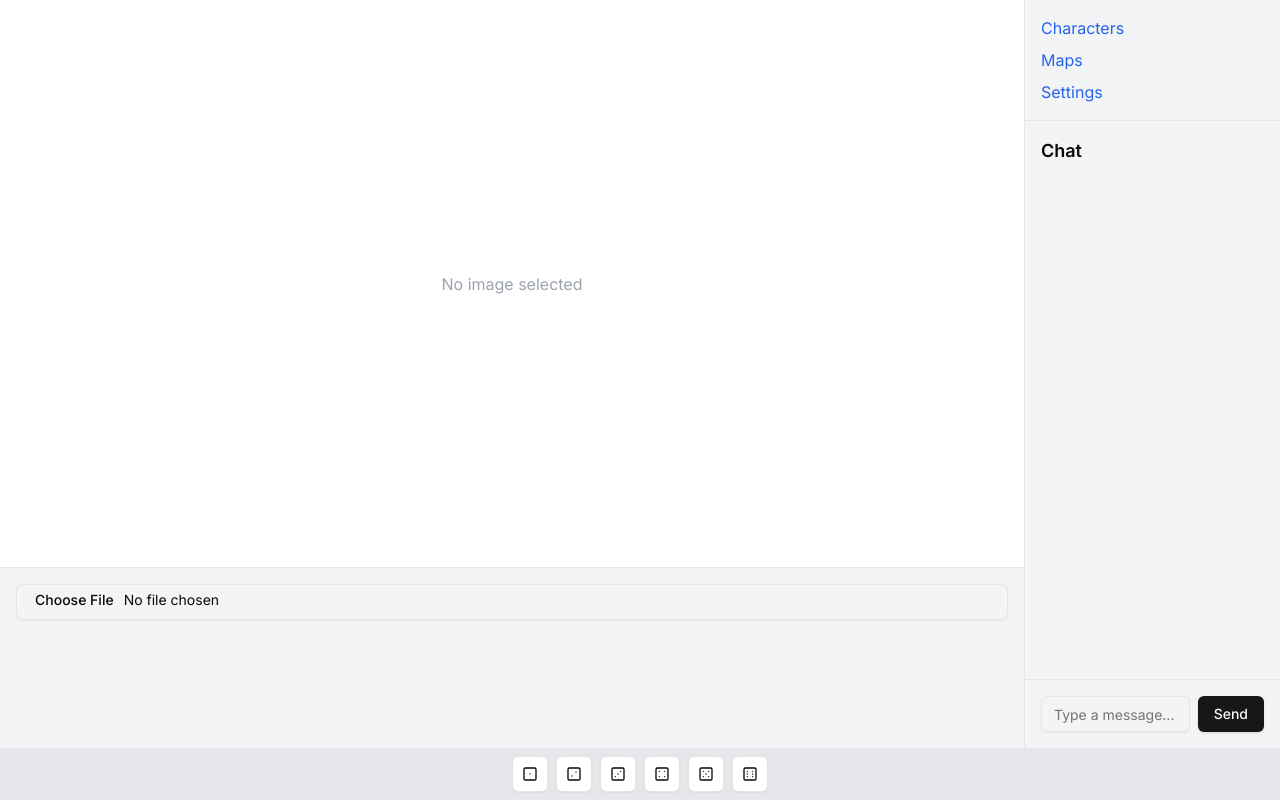
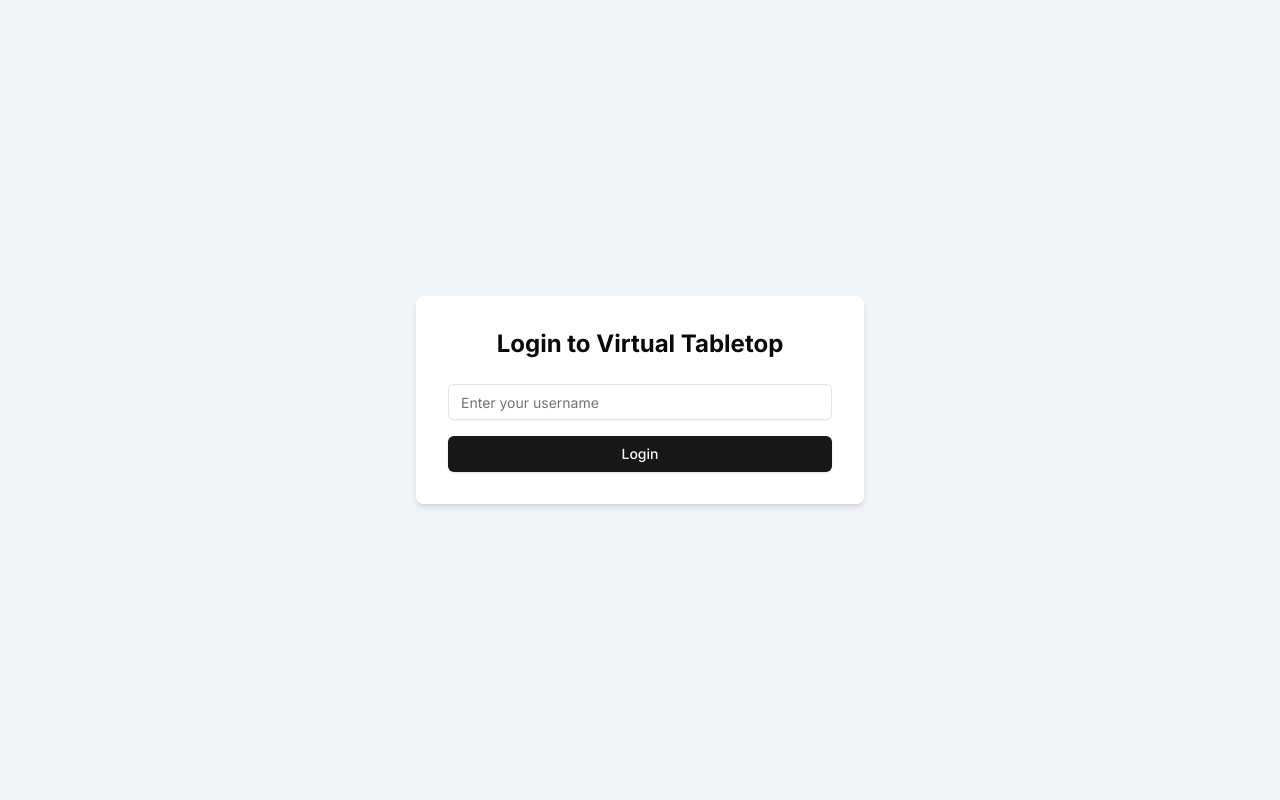
Before and after one commit to Pbeeltje/virtual-tabletop, a Next.js app: page / in a window 1280 px wide. Built offline with nearby package versions, Linux system fonts and the light colour scheme.

Commit message:
combat phase thingy

```diff
--- a/app/components/BottomBar.tsx
+++ b/app/components/BottomBar.tsx
@@ -2,19 +2,21 @@
 
 import { Button } from "@/components/ui/button"
 import { Dice1, Dice2, Dice3, Dice4, Dice5, Dice6 } from 'lucide-react'
+import EncounterButton from './EncounterButton'
 
 interface BottomBarProps {
   onDiceRoll: (sides: number, result: number) => void
+  onPhaseChange: (phase: string, color: string) => void
 }
 
-export default function BottomBar({ onDiceRoll }: BottomBarProps) {
+export default function BottomBar({ onDiceRoll, onPhaseChange }: BottomBarProps) {
   const rollDice = (sides: number) => {
     const result = Math.floor(Math.random() * sides) + 1
     onDiceRoll(sides, result)
   }
 
   return (
-    <div className="bg-gray-200 p-2 flex justify-center space-x-2">
+    <div className="bg-gray-200 p-2 flex justify-center space-x-2 items-center">
       <Button onClick={() => rollDice(4)} variant="outline" size="icon">
         <Dice1 className="h-4 w-4" />
       </Button>
@@ -33,6 +35,8 @@ export default function BottomBar({ onDiceRoll }: BottomBarProps) {
       <Button onClick={() => rollDice(20)} variant="outline" size="icon">
         <Dice6 className="h-4 w-4" />
       </Button>
+      <div className="border-l border-gray-400 h-6 mx-2"></div>
+      <EncounterButton onPhaseChange={onPhaseChange} />
     </div>
   )
 }
--- /dev/null
+++ b/app/components/EncounterButton.tsx
@@ -0,0 +1,51 @@
+'use client'
+
+import { useState } from 'react'
+import { Button } from "@/components/ui/button"
+import { X } from 'lucide-react'
+
+interface EncounterButtonProps {
+  onPhaseChange: (phase: string, color: string) => void
+}
+
+export default function EncounterButton({ onPhaseChange }: EncounterButtonProps) {
+  const [phase, setPhase] = useState('Encounter')
+  const phases = [
+    { name: 'Prepare', color: 'bg-blue-100' },
+    { name: 'Quick', color: 'bg-yellow-100' },
+    { name: 'Act', color: 'bg-red-100' },
+    { name: 'Release', color: 'bg-purple-100' }
+  ]
+
+  const handleClick = () => {
+    const currentIndex = phases.findIndex(p => p.name === phase)
+    const nextIndex = (currentIndex + 1) % phases.length
+    const nextPhase = phases[nextIndex]
+    setPhase(nextPhase.name)
+    onPhaseChange(nextPhase.name, nextPhase.color)
+    if (nextPhase.name === 'Prepare') {
+      onPhaseChange('NEW TURN', nextPhase.color)
+    }
+  }
+
+  const resetEncounter = () => {
+    setPhase('Encounter')
+    onPhaseChange('Encounter', 'bg-white')
+  }
+
+  return (
+    <div className="flex items-center">
+      <Button
+        onClick={handleClick}
+        className={`w-24 ${phase !== 'Encounter' ? phases.find(p => p.name === phase)?.color : ''}`}
+      >
+        {phase}
+      </Button>
+      {phase !== 'Encounter' && (
+        <Button onClick={resetEncounter} variant="ghost" size="icon" className="ml-2">
+          <X className="h-4 w-4" />
+        </Button>
+      )}
+    </div>
+  )
+}
--- /dev/null
+++ b/app/components/LoginForm.tsx
@@ -0,0 +1,35 @@
+'use client'
+
+import { useState } from 'react'
+import { Button } from "@/components/ui/button"
+import { Input } from "@/components/ui/input"
+
+interface LoginFormProps {
+  onLogin: (username: string) => void
+}
+
+export default function LoginForm({ onLogin }: LoginFormProps) {
+  const [username, setUsername] = useState('')
+
+  const handleSubmit = (e: React.FormEvent) => {
+    e.preventDefault()
+    if (username.trim()) {
+      onLogin(username.trim())
+    }
+  }
+
+  return (
+    <form onSubmit={handleSubmit} className="space-y-4">
+      <Input
+        type="text"
+        placeholder="Enter your username"
+        value={username}
+        onChange={(e) => setUsername(e.target.value)}
+        required
+      />
+      <Button type="submit" className="w-full">
+        Login
+      </Button>
+    </form>
+  )
+}
--- a/app/components/MainContent.tsx
+++ b/app/components/MainContent.tsx
@@ -5,6 +5,7 @@ import Image from 'next/image'
 import { Button } from "@/components/ui/button"
 import { Input } from "@/components/ui/input"
 import { ScrollArea } from "@/components/ui/scroll-area"
+import { Upload } from 'lucide-react'
 
 export default function MainContent() {
   const [selectedImage, setSelectedImage] = useState<string | null>(null)
@@ -41,27 +42,33 @@ export default function MainContent() {
           </div>
         )}
       </div>
-      <div className="p-4 bg-gray-100 border-t">
-        <Input
+      <div className="p-2 bg-gray-100 border-t flex items-center justify-between h-14">
+        <Button variant="ghost" size="icon" onClick={() => document.getElementById('file-upload')?.click()}>
+          <Upload className="h-4 w-4" />
+          <span className="sr-only">Upload image</span>
+        </Button>
+        <input
+          id="file-upload"
           type="file"
           accept="image/*"
           onChange={handleImageUpload}
-          className="mb-4"
+          className="hidden"
         />
-        <ScrollArea className="h-24">
+        <ScrollArea className="h-10 flex-grow mx-2">
           <div className="flex space-x-2">
             {uploadedImages.map((image, index) => (
               <Button
                 key={index}
                 variant="outline"
+                size="icon"
                 onClick={() => setSelectedImage(image)}
                 className="p-1"
               >
                 <Image
                   src={image}
                   alt={`Uploaded image ${index + 1}`}
-                  width={50}
-                  height={50}
+                  width={24}
+                  height={24}
                   objectFit="cover"
                 />
               </Button>
--- a/app/components/RightSideMenu.tsx
+++ b/app/components/RightSideMenu.tsx
@@ -5,6 +5,8 @@ import Link from 'next/link'
 import { Button } from "@/components/ui/button"
 import { Input } from "@/components/ui/input"
 import { ScrollArea } from "@/components/ui/scroll-area"
+//import { Popover, PopoverContent, PopoverTrigger } from "@/components/ui/popover"
+import { X } from 'lucide-react'
 
 type MessageType = 'user' | 'system'
 
@@ -12,20 +14,24 @@ interface ChatMessage {
   type: MessageType
   content: string
   timestamp: string
+  username: string
 }
 
 interface RightSideMenuProps {
   messages: ChatMessage[]
-  addMessage: (type: MessageType, content: string) => void
+  addMessage: (type: MessageType, content: string, username: string) => void
+  user: string
+  users: string[]
+  chatBackgroundColor: string
 }
 
-export default function RightSideMenu({ messages, addMessage }: RightSideMenuProps) {
+export default function RightSideMenu({ messages, addMessage, user, users, chatBackgroundColor }: RightSideMenuProps) {
   const [inputMessage, setInputMessage] = useState('')
   const scrollAreaRef = useRef<HTMLDivElement>(null)
 
   const handleSendMessage = () => {
     if (inputMessage.trim()) {
-      addMessage('user', inputMessage)
+      addMessage('user', inputMessage, user)
       setInputMessage('')
     }
   }
@@ -43,16 +49,36 @@ export default function RightSideMenu({ messages, addMessage }: RightSideMenuPro
           <li><Link href="#" className="text-blue-600 hover:underline">Characters</Link></li>
           <li><Link href="#" className="text-blue-600 hover:underline">Maps</Link></li>
           <li><Link href="#" className="text-blue-600 hover:underline">Settings</Link></li>
+          {/* <li>
+          <Popover>
+              <PopoverTrigger asChild>
+                <Button variant="link" className="text-blue-600 hover:underline p-0">Users</Button>
+              </PopoverTrigger>
+              <PopoverContent className="w-48">
+                <div className="flex justify-between items-center mb-2">
+                  <h3 className="font-semibold">Online Users</h3>
+                  <PopoverClose className="rounded-full h-4 w-4 inline-flex items-center justify-center text-gray-500 hover:text-gray-600">
+                    <X className="h-4 w-4" />
+                  </PopoverClose>
+                </div>
+                <ul>
+                  {users.map((user, index) => (
+                    <li key={index}>{user}</li>
+                  ))}
+                </ul>
+              </PopoverContent>
+            </Popover>
+          </li> */}
         </ul>
       </nav>
       <div className="flex-grow flex flex-col overflow-hidden">
         <h2 className="text-lg font-semibold p-4 pb-2">Chat</h2>
-        <ScrollArea className="flex-grow px-4" ref={scrollAreaRef}>
+        <ScrollArea className={`flex-grow px-4 ${chatBackgroundColor}`} ref={scrollAreaRef}>
           <div className="space-y-2 pb-4">
             {messages.map((message, index) => (
               <div key={index}>
                 {message.type === 'user' ? (
-                  <span className="font-semibold">Anonymous ({message.timestamp}):</span>
+                  <span className="font-semibold">{message.username} ({message.timestamp}):</span>
                 ) : (
                   <span className="font-semibold text-green-600">System ({message.timestamp}):</span>
                 )}{' '}
@@ -62,8 +88,8 @@ export default function RightSideMenu({ messages, addMessage }: RightSideMenuPro
           </div>
         </ScrollArea>
       </div>
-      <div className="p-4 border-t">
-        <div className="flex">
+      <div className="p-2 border-t">
+        <div className="flex h-10">
           <Input
             type="text"
             value={inputMessage}
--- a/app/page.tsx
+++ b/app/page.tsx
@@ -4,6 +4,7 @@ import { useState } from 'react'
 import MainContent from './components/MainContent'
 import RightSideMenu from './components/RightSideMenu'
 import BottomBar from './components/BottomBar'
+import LoginForm from './components/LoginForm'
 
 type MessageType = 'user' | 'system'
 
@@ -11,18 +12,36 @@ interface ChatMessage {
   type: MessageType
   content: string
   timestamp: string
+  username: string
 }
 
 export default function Home() {
   const [messages, setMessages] = useState<ChatMessage[]>([])
+  const [user, setUser] = useState<string | null>(null)
 
-  const addMessage = (type: MessageType, content: string) => {
+  const addMessage = (type: MessageType, content: string, username: string) => {
     const timestamp = new Date().toLocaleTimeString([], { hour: '2-digit', minute: '2-digit', second: '2-digit' })
-    setMessages(prevMessages => [...prevMessages, { type, content, timestamp }])
+    setMessages(prevMessages => [...prevMessages, { type, content, timestamp, username }])
   }
 
   const handleDiceRoll = (sides: number, result: number) => {
-    addMessage('system', `User rolled a d${sides}: <b>${result}</b>`)
+    addMessage('system', `${user} rolled a d${sides}: <b>${result}</b>`, 'System')
+  }
+
+  const handleLogin = (username: string) => {
+    setUser(username)
+    addMessage('system', `${username} has joined the game.`, 'System')
+  }
+
+  if (!user) {
+    return (
+      <div className="flex items-center justify-center h-screen bg-gray-100">
+        <div className="w-full max-w-md p-8 bg-white rounded-lg shadow-md">
+          <h1 className="text-2xl font-bold mb-6 text-center">Login to Virtual Tabletop</h1>
+          <LoginForm onLogin={handleLogin} />
+        </div>
+      </div>
+    )
   }
 
   return (
@@ -31,7 +50,7 @@ export default function Home() {
         <div className="flex-grow overflow-auto">
           <MainContent />
         </div>
-        <RightSideMenu messages={messages} addMessage={addMessage} />
+        <RightSideMenu messages={messages} addMessage={addMessage} user={user} />
       </div>
       <BottomBar onDiceRoll={handleDiceRoll} />
     </div>
```
